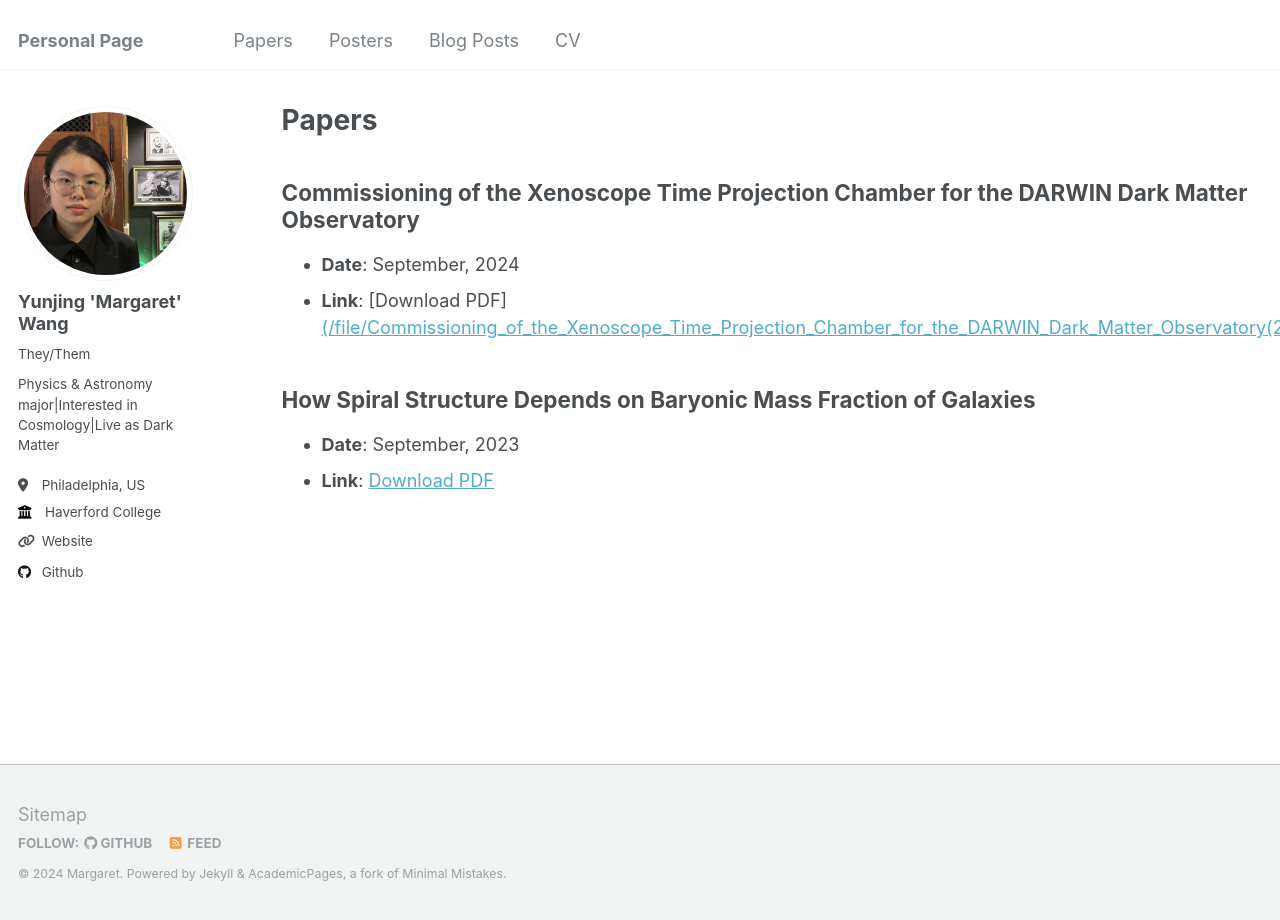
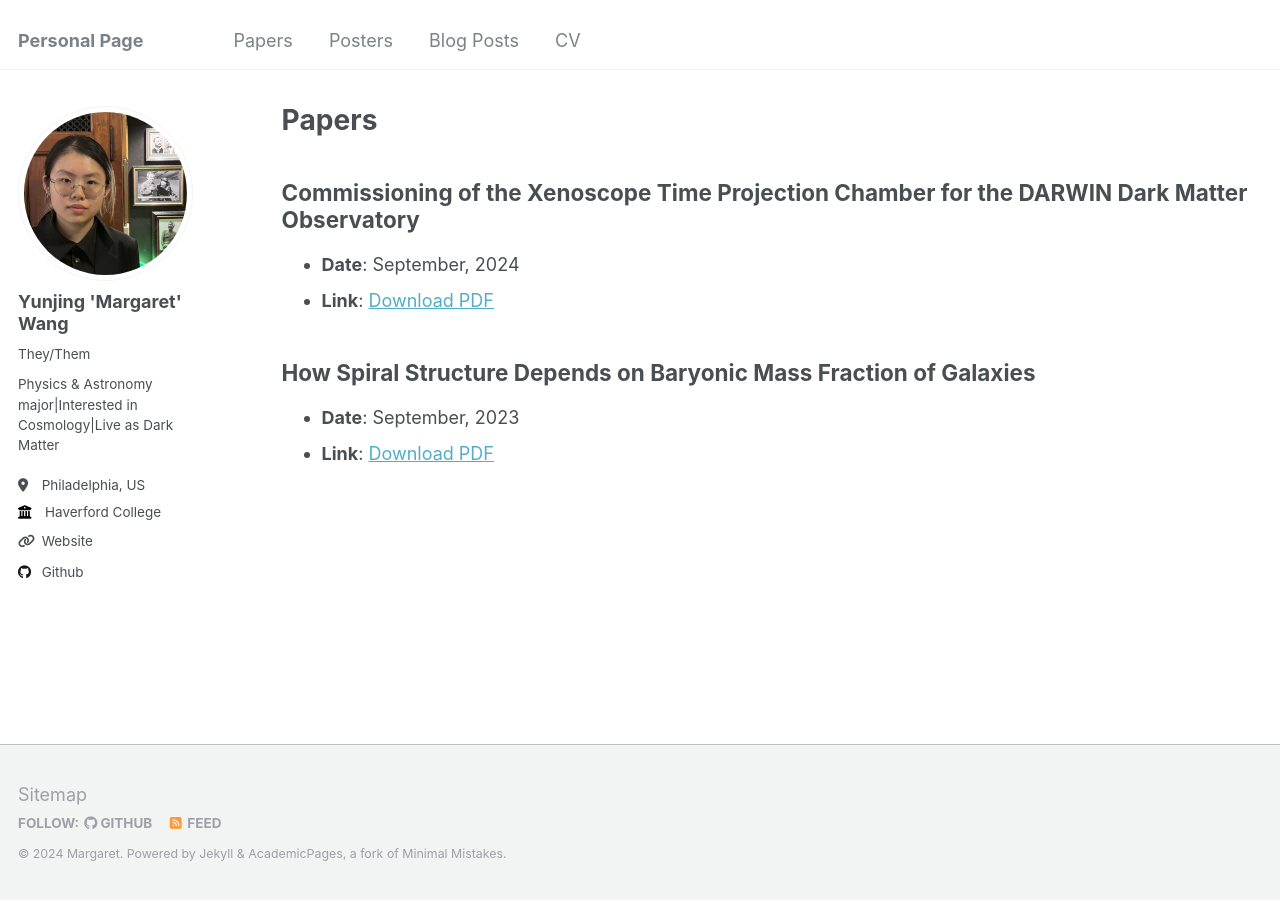
Before and after one commit to Margaret42/Yunjing-Wang, a Jekyll site: the page built from _pages/papers.md, in a window 1280 px wide. Built offline with Jekyll 4.4.1, drawn with Linux system fonts in a browser that asks for light colours; part of the change alters nothing that is shown.

Commit message:
Update papers.md

```diff
--- a/_pages/papers.md
+++ b/_pages/papers.md
@@ -11,8 +11,8 @@ redirect_from:
 
 ## Commissioning of the Xenoscope Time Projection Chamber for the DARWIN Dark Matter Observatory
 - **Date**: September, 2024
-- **Link**: [Download PDF][(/file/Commissioning_of_the_Xenoscope_Time_Projection_Chamber_for_the_DARWIN_Dark_Matter_Observatory(2).pdf)](https://github.com/Margaret42/Yunjing-Wang/blob/73844fc3f50e438022c9923cead506dcde2e602b/file/Commissioning_of_the_Xenoscope_Time_Projection_Chamber_for_the_DARWIN_Dark_Matter_Observatory%20(2).pdf)
+- **Link**: [Download PDF](https://github.com/Margaret42/Yunjing-Wang/blob/73844fc3f50e438022c9923cead506dcde2e602b/file/Commissioning_of_the_Xenoscope_Time_Projection_Chamber_for_the_DARWIN_Dark_Matter_Observatory%20(2).pdf)
 
 ## How Spiral Structure Depends on Baryonic Mass Fraction of Galaxies
 - **Date**: September, 2023
-- **Link**: [Download PDF](How_Spiral_Structure_Depends_on_Baryonic_Mass_Fraction_of_Galaxies.pdf)
+- **Link**: [Download PDF]([How_Spiral_Structure_Depends_on_Baryonic_Mass_Fraction_of_Galaxies.pdf](https://github.com/Margaret42/Yunjing-Wang/blob/995c532eff624fde22fe15634e421bbf24aba580/file/How_Spiral_Structure_Depends_on_Baryonic_Mass_Fraction_of_Galaxies.pdf))
```
